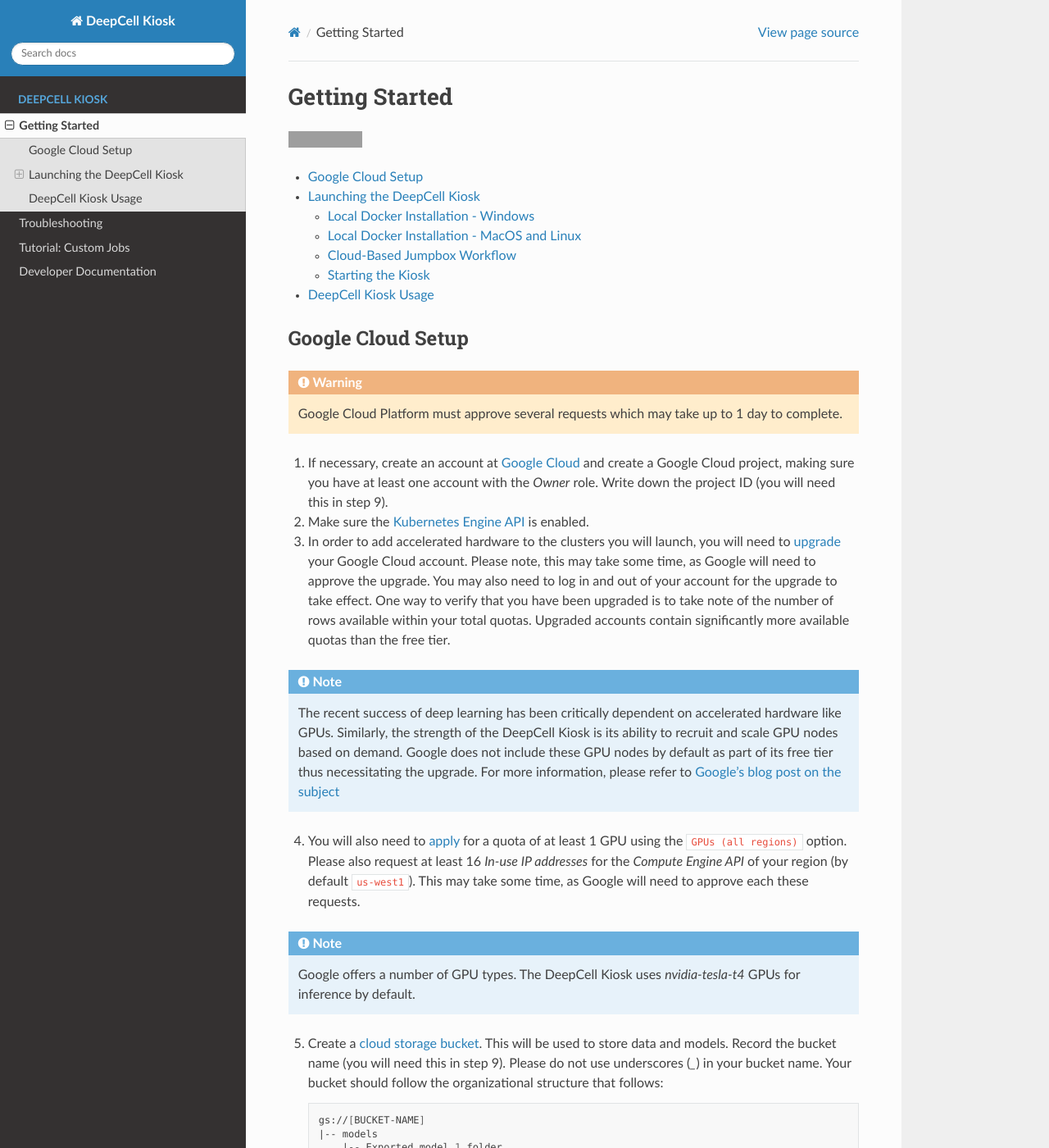
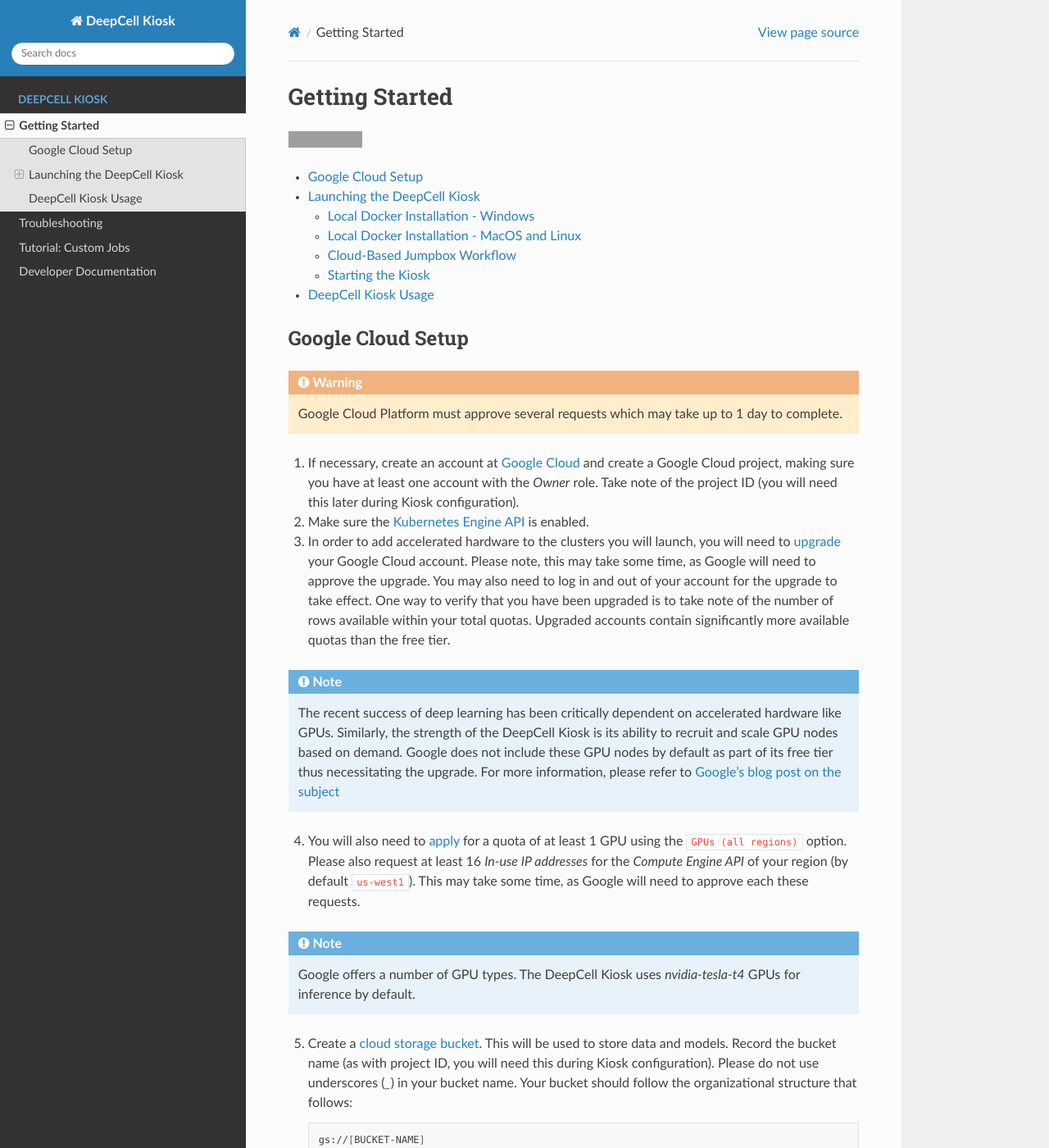
Before and after one commit to vanvalenlab/kiosk-console, a Sphinx documentation site: the page built from docs/source/GETTING_STARTED.rst, in a window 1280 px wide and 1400 px high. Shown: the whole window at 82% size. Built offline with Sphinx 7.4.7 and the Read the Docs theme 2.0.0, drawn with Linux system fonts in a browser that asks for light colours; some of the changed lines change nothing that is shown; some of the changed text lies outside the part shown; grey boxes are pictures that could not be loaded.

Commit message:
remove numbers and update version

```diff
--- a/docs/source/GETTING_STARTED.rst
+++ b/docs/source/GETTING_STARTED.rst
@@ -14,7 +14,7 @@
 
 .. warning:: Google Cloud Platform must approve several requests which may take up to 1 day to complete.
 
-1. If necessary, create an account at `Google Cloud <https://cloud.google.com>`_ and create a Google Cloud project, making sure you have at least one account with the `Owner` role. Write down the project ID (you will need this in step 9).
+1. If necessary, create an account at `Google Cloud <https://cloud.google.com>`_ and create a Google Cloud project, making sure you have at least one account with the `Owner` role. Take note of the project ID (you will need this later during Kiosk configuration).
 
 2. Make sure the `Kubernetes Engine API <https://console.cloud.google.com/apis/api/container.googleapis.com/overview>`_ is enabled.
 
@@ -26,7 +26,7 @@
 
 .. note:: Google offers a number of GPU types. The DeepCell Kiosk uses `nvidia-tesla-t4` GPUs for inference by default.
 
-5. Create a `cloud storage bucket <https://cloud.google.com/storage/docs/creating-buckets>`_. This will be used to store data and models. Record the bucket name (you will need this in step 9). Please do not use underscores (`_`) in your bucket name. Your bucket should follow the organizational structure that follows:
+5. Create a `cloud storage bucket <https://cloud.google.com/storage/docs/creating-buckets>`_. This will be used to store data and models. Record the bucket name (as with project ID, you will need this during Kiosk configuration). Please do not use underscores (`_`) in your bucket name. Your bucket should follow the organizational structure that follows:
 
    .. code-block:: bash
 
@@ -53,7 +53,7 @@
 If you plan on maintaining the DeepCell kiosk as a persistent tool, we recommend using the jumpbox workflow, which allows you to manage the kiosk from a Google Cloud VM. This prevents computer shutdowns from interfering with your ability to manage the kiosk.
 
 .. _DOCKER_INSTALLATION:
-6. Select the docker installation that is best for you:
+Select the docker installation that is best for you:
 
    * `Local Docker Installation - Windows`_
    * `Local Docker Installation - MacOS and Linux`_
@@ -95,15 +95,15 @@
 
 You are now ready to start the kiosk! Those interested in Kiosk development should follow a different path to start the kiosk which is described in :ref:`DEVELOPER`.
 
-7. Start a terminal shell and install the DeepCell Kiosk wrapper script:
+* Start a terminal shell and install the DeepCell Kiosk wrapper script:
 
 .. code-block:: bash
 
-    docker run -e DOCKER_TAG=1.0.0 vanvalenlab/kiosk:1.0.0 | sudo bash
+    docker run -e DOCKER_TAG=1.1.0 vanvalenlab/kiosk:1.1.0 | sudo bash
 
 .. note:: This command and the one that follows may need to be preceded by `sudo` depending on your permission settings.
 
-8. To start the kiosk, just run ``kiosk`` from the terminal shell
+* To start the kiosk, just run ``kiosk`` from the terminal shell
 
 .. list-table::
 
@@ -115,14 +115,14 @@
 DeepCell Kiosk Usage
 --------------------
 
-9. Once the Kiosk has started, select the configuration option for your chosen cloud provider (currently, only Google Cloud is supported). The next screen will prompt you to authenticate your account with gcloud or to continue with a previously authenticated account. The next several screens will prompt you to select a gcloud project, name your cluster and finally enter a bucket name for data storage. To complete cluster configuration you have the option to choose between "Default" and "Advanced" configuration. "Default" will set standard values for compute hardware and will be appropriate for most users. "Advanced" allows configure each setting individually.
+* Once the Kiosk has started, select the configuration option for your chosen cloud provider (currently, only Google Cloud is supported). The next screen will prompt you to authenticate your account with gcloud or to continue with a previously authenticated account. The next several screens will prompt you to select a gcloud project, name your cluster and finally enter a bucket name for data storage. To complete cluster configuration you have the option to choose between "Default" and "Advanced" configuration. "Default" will set standard values for compute hardware and will be appropriate for most users. "Advanced" allows configure each setting individually.
 
-10. At the completion of configuration, you will return to the home screen where you can select the "Create" option to trigger creation of the cluster based on your configured values. This may take up to 10 minutes. Following successful creation, you will see a confirmation page.
+* At the completion of configuration, you will return to the home screen where you can select the "Create" option to trigger creation of the cluster based on your configured values. This may take up to 10 minutes. Following successful creation, you will see a confirmation page.
 
-11. Find the cluster's web address by choosing the ``View`` option form the Kiosk's main menu. (Depending on your chosen cloud provider and the cloud provider's settings, your cluster's address might be either a raw IP address, e.g., "123.456.789.012", or a URL, e.g., "deepcellkiosk.cloudprovider.com".)
+* Find the cluster's web address by choosing the ``View`` option form the Kiosk's main menu. (Depending on your chosen cloud provider and the cloud provider's settings, your cluster's address might be either a raw IP address, e.g., "123.456.789.012", or a URL, e.g., "deepcellkiosk.cloudprovider.com".)
 
-12. Go to the cluster address in your web browser to find the DeepCell Kiosk frontpage. To run a job (load raw data and download the results) use the ``PREDICT`` tab.
+* Go to the cluster address in your web browser to find the DeepCell Kiosk frontpage. To run a job (load raw data and download the results) use the ``PREDICT`` tab.
 
-13. The ``Predict`` page on DeepCell.org allows for different job types (ie: nuclear segmentation and or nuclear tracking). Each job type requires a specific model. For example models and data, refer to `DeepCell.org <https://deepcell.org/data>`_.
+* The ``Predict`` page on DeepCell.org allows for different job types (ie: nuclear segmentation and or nuclear tracking). Each job type requires a specific model. For example models and data, refer to `DeepCell.org <https://deepcell.org/data>`_.
 
 .. note:: The first prediction may take some time as the model server comes online.
```
